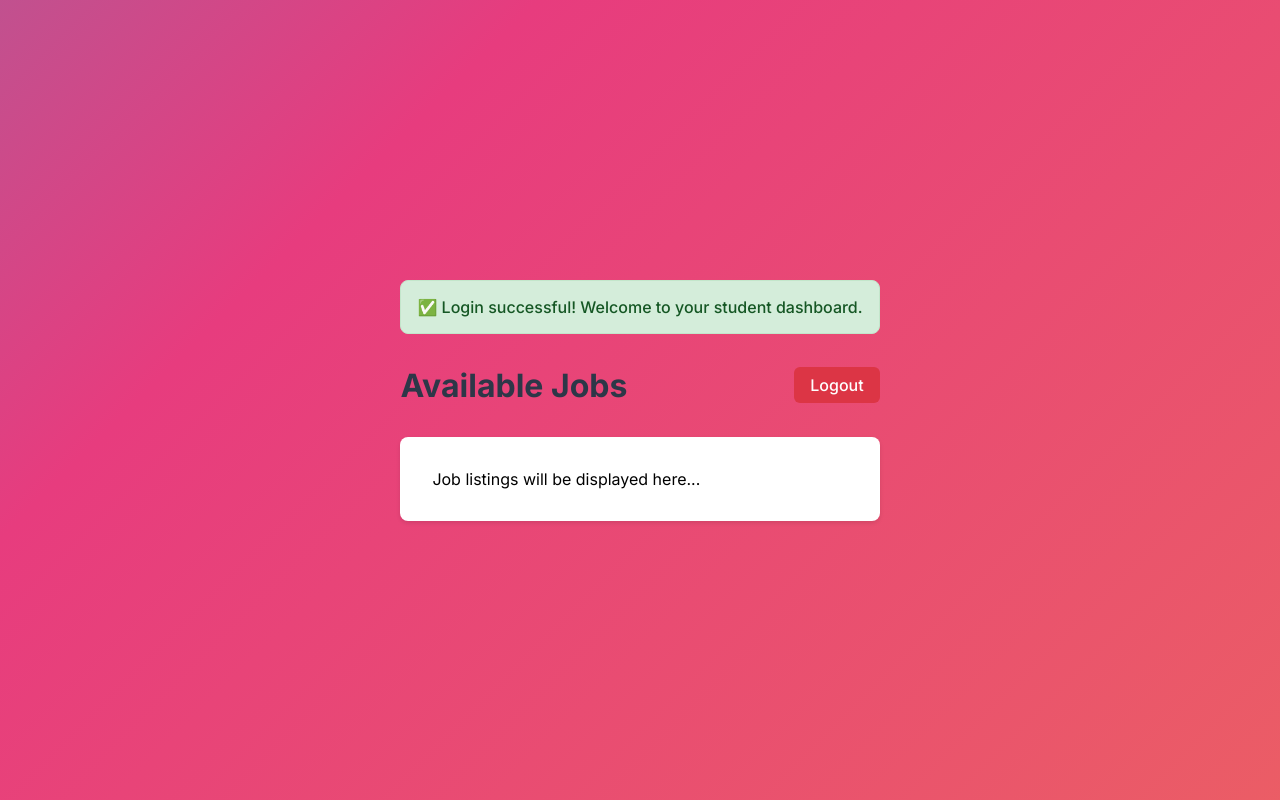
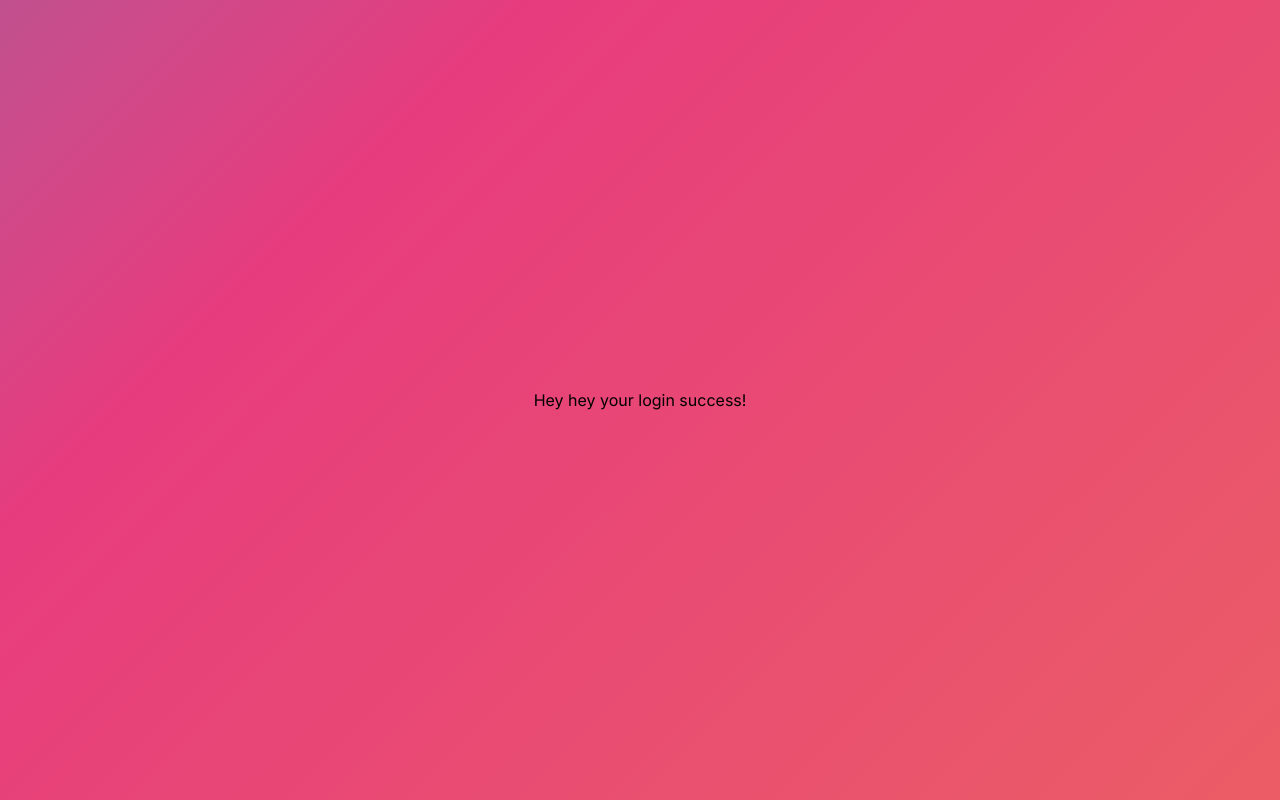
Before and after one commit to Mehdi-133/JobCruchApp, a PHP site: template app/views/front/jobs/index.twig in a window 1280 px wide. Run offline with PHP 8.4, Linux system fonts and the light colour scheme; the template is opened without the code that fills it, so the values that code supplies are empty; some libraries are stand-ins or nearby versions.

Commit message:
redirection to the jobs page

```diff
--- a/app/views/front/jobs/index.twig
+++ b/app/views/front/jobs/index.twig
@@ -1,68 +1,7 @@
-{% extends "Layouts/layout.twig" %}
+{% extends "layouts/layout.twig" %}
+
+{% block title %}Job Opportunities - Job Dating YouCode{% endblock %}
+
 {% block content %}
-    <div class="jobs-container">
-        <div class="success-message">
-            ✅ Login successful! Welcome to your student dashboard.
-        </div>
-
-        <div class="header">
-            <h1>Available Jobs</h1>
-            <a href="/logout" class="logout-btn">Logout</a>
-        </div>
-
-        <div class="jobs-list">
-            <p>Job listings will be displayed here...</p>
-        </div>
-    </div>
-
-    <style>
-        .jobs-container {
-            max-width: 1200px;
-            margin: 0 auto;
-            padding: 2rem;
-        }
-
-        .success-message {
-            background: #d4edda;
-            color: #155724;
-            padding: 1rem;
-            border-radius: 8px;
-            margin-bottom: 2rem;
-            border: 1px solid #c3e6cb;
-            font-weight: 500;
-        }
-
-        .header {
-            display: flex;
-            justify-content: space-between;
-            align-items: center;
-            margin-bottom: 2rem;
-        }
-
-        .header h1 {
-            color: #2d3748;
-            margin: 0;
-        }
-
-        .logout-btn {
-            background: #dc3545;
-            color: white;
-            padding: 0.5rem 1rem;
-            text-decoration: none;
-            border-radius: 6px;
-            font-weight: 500;
-            transition: background 0.3s;
-        }
-
-        .logout-btn:hover {
-            background: #c82333;
-        }
-
-        .jobs-list {
-            background: white;
-            padding: 2rem;
-            border-radius: 8px;
-            box-shadow: 0 2px 4px rgba(0,0,0,0.1);
-        }
-    </style>
+    {{ "Hey hey your login success!" }}
 {% endblock %}
```
Also changed, not shown: app/controllers/front/JobController.php (+13 -10 lines), public/index.php (+14 -10 lines).
